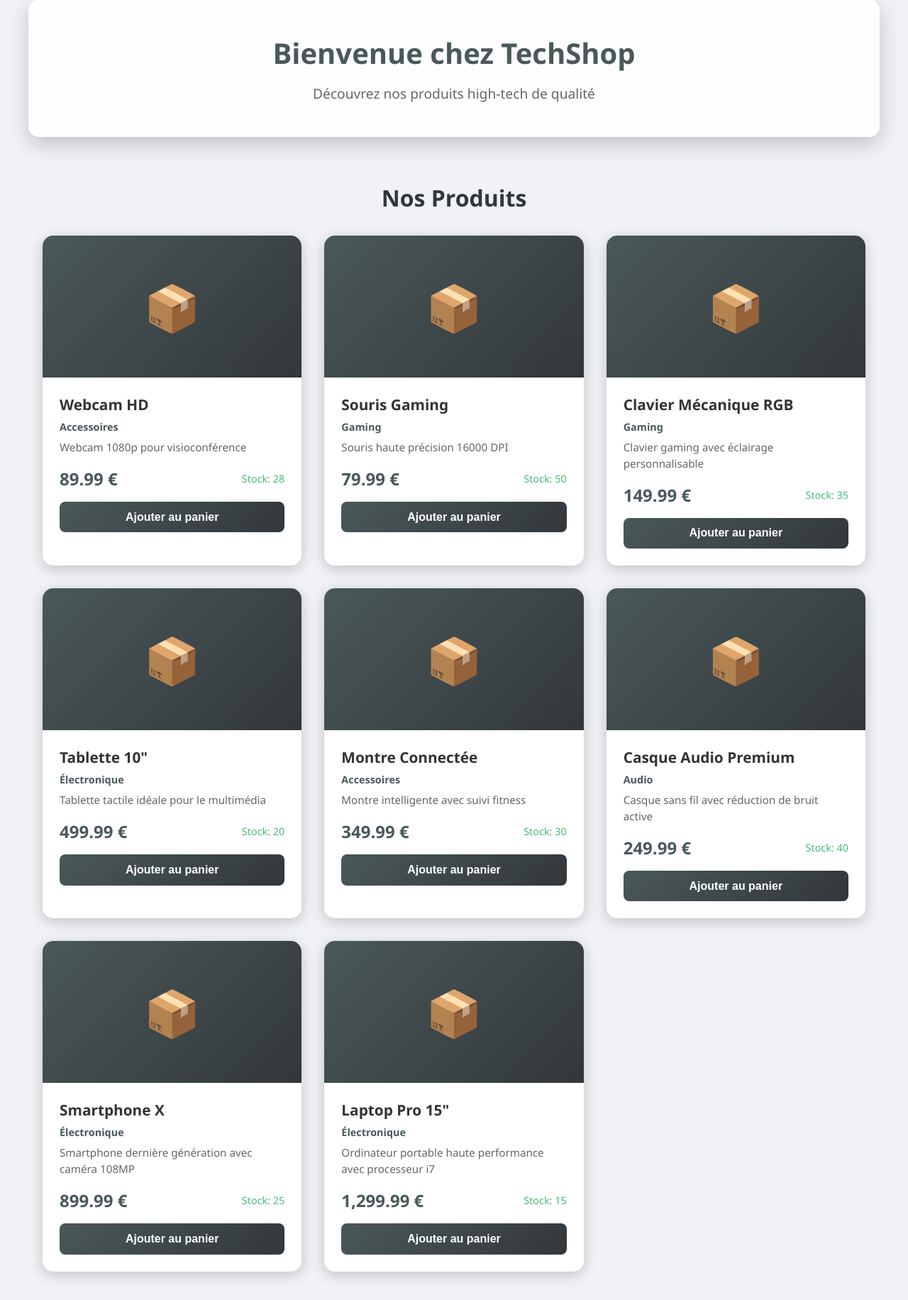
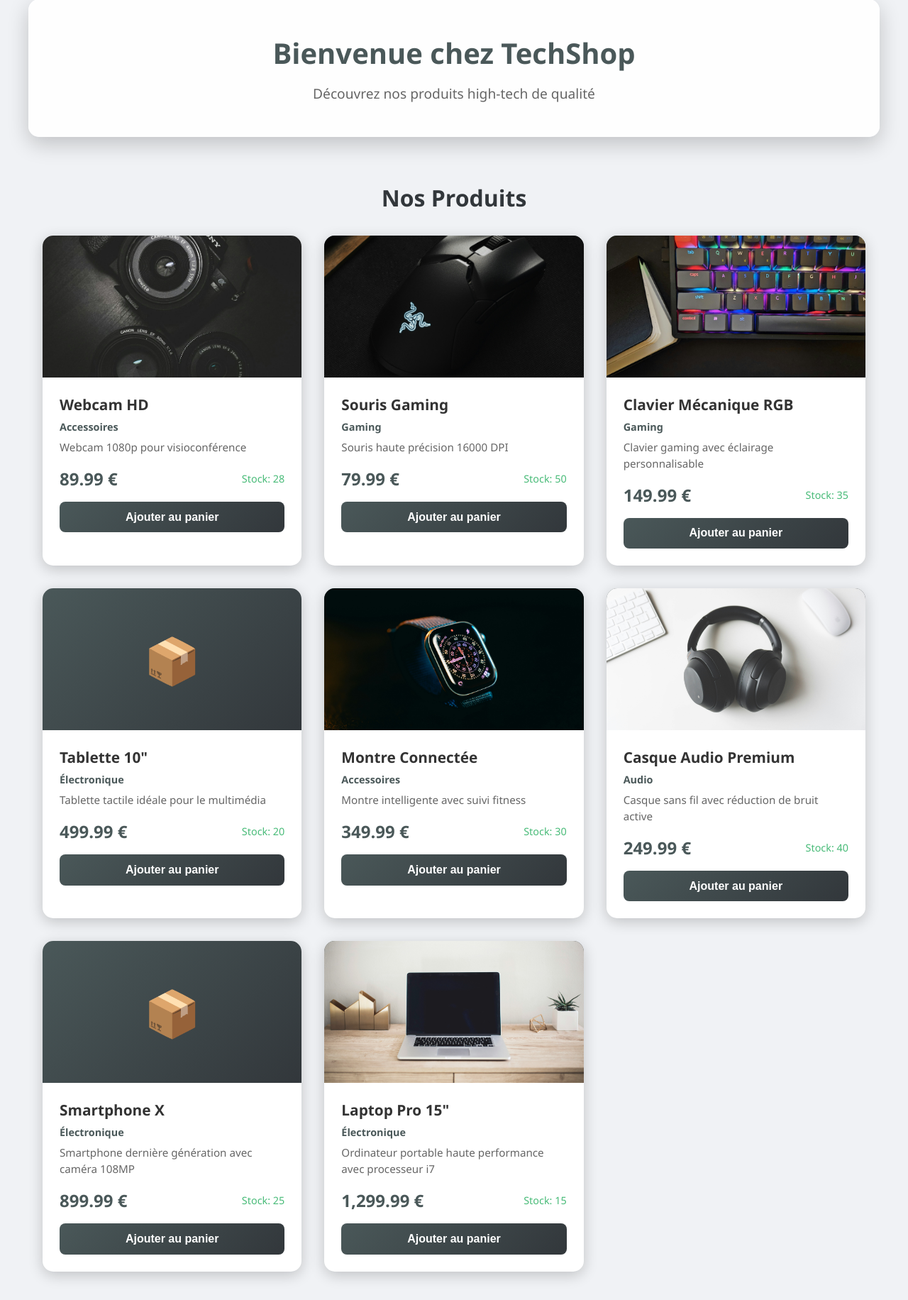
Before and after one commit to Ay-Ad/nsi-projet, a PHP site: page / in a window 1280 px wide. Shown: the part 104-1936 px from the top of the page at 71% size. Run offline with PHP 8.4, Linux system fonts and the light colour scheme; data comes from the database, SQL or seed files in the repository.

Commit message:
Add product images and update product cards to display them with new styling.

```diff
--- a/index.php
+++ b/index.php
@@ -55,7 +55,12 @@ $cartCount = array_sum(getCartItems());
                 <?php foreach ($products as $product): ?>
                     <div class="product-card">
                         <div class="product-image">
-                            <div class="image-placeholder">📦</div>
+                            <?php if ($product['image'] && file_exists('images/' . $product['image'])): ?>
+                                <img src="images/<?php echo htmlspecialchars($product['image']); ?>"
+                                    alt="<?php echo htmlspecialchars($product['name']); ?>">
+                            <?php else: ?>
+                                <div class="image-placeholder">📦</div>
+                            <?php endif; ?>
                         </div>
                         <div class="product-info">
                             <h3><?php echo htmlspecialchars($product['name']); ?></h3>
--- a/style.css
+++ b/style.css
@@ -131,6 +131,12 @@ body {
     display: flex;
     align-items: center;
     justify-content: center;
+}
+
+.product-image img {
+    width: 100%;
+    height: 100%;
+    object-fit: cover;
 }
 
 .image-placeholder {
```
Also changed, not shown: images/headphones.jpg (renamed from img/headphones.jpg), images/keyboard.jpg (added), images/laptop.jpg (added), images/mouse.jpg (added), images/watch.jpg (added), images/webcam.jpg (renamed from img/webcam.jpg), 7 other files.
